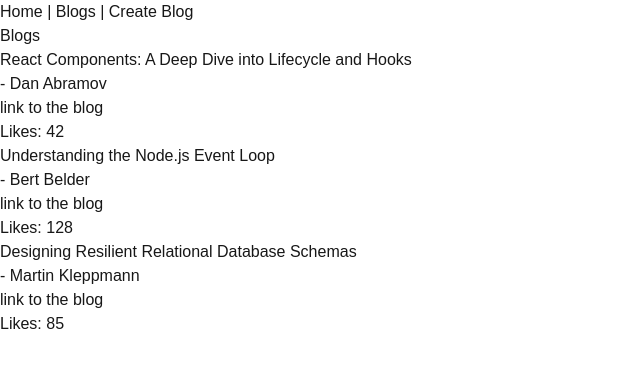
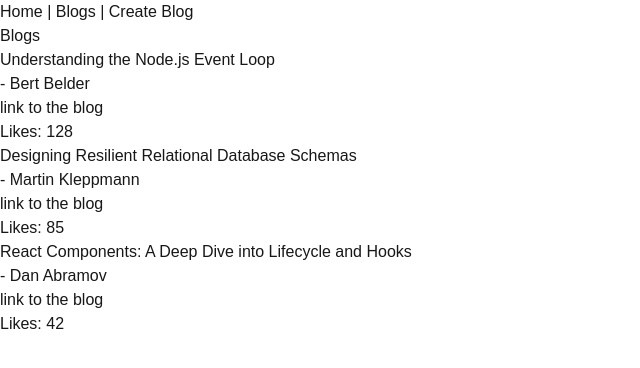
Before and after one commit to moysush/next-blogapp, a Next.js app: page /blogs in a window 1280 px wide. Shown: the top 368 px of the page, without its empty margins (0-640 px from the left). Built offline with nearby package versions, Linux system fonts and the light colour scheme.

Commit message:
5. Rendered in order

```diff
--- a/app/actions/blogs.ts
+++ b/app/actions/blogs.ts
@@ -1,7 +1,7 @@
 "use server";
 
 import { revalidatePath } from "next/cache";
-import { addBlog, addLike, findBlogById } from "../services/blogs";
+import { addBlog, addLike } from "../services/blogs";
 import { redirect } from "next/navigation";
 
 export const createBlog = async (formData: FormData) => {
--- a/app/blogs/page.tsx
+++ b/app/blogs/page.tsx
@@ -7,7 +7,9 @@
     <div>
       <h2>Blogs</h2>
       <ul>
-        {blogs.map((b) => (
+        {blogs
+          .sort((a, b) => b.likes - a.likes)
+          .map((b) => (
             <li key={b.id}>
               <Link href={`/blogs/${b.id}`}>
                 <h2>{b.title}</h2>
```
Lines whose indentation alone changed are shown as unchanged.
